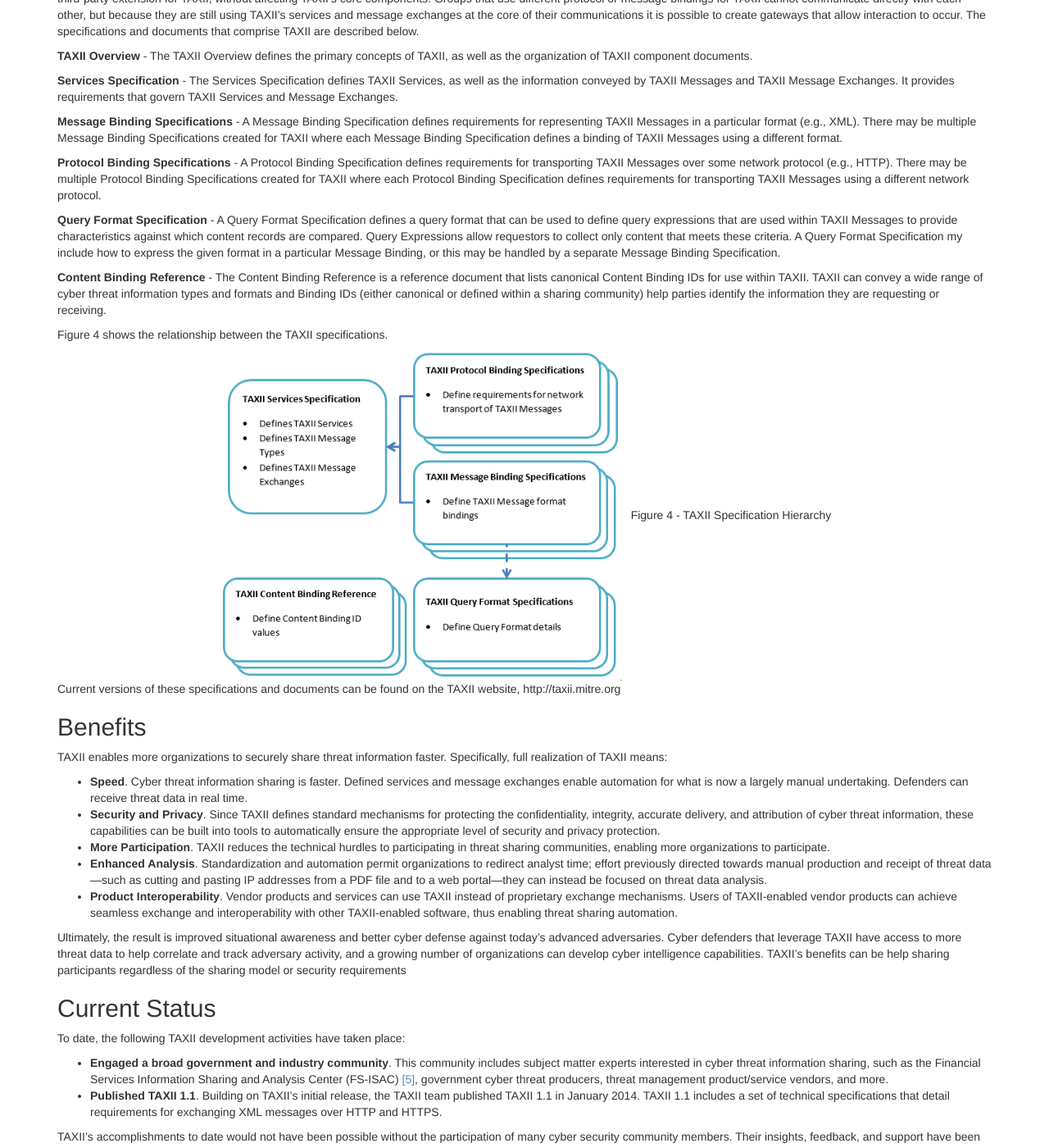
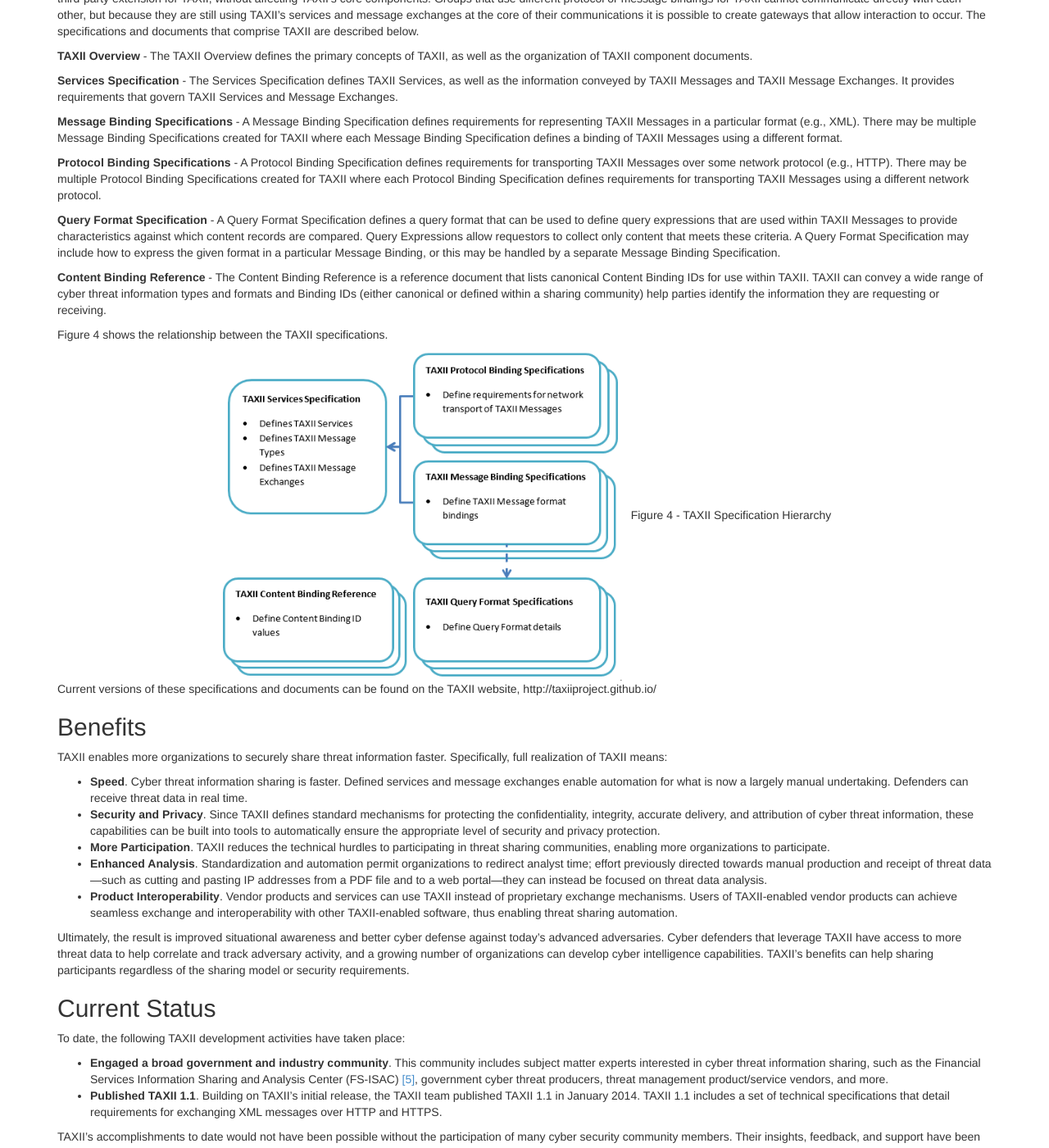
Before and after one commit to TAXIIProject/taxiiproject.github.io, a Jekyll site: the page built from getting-started/whitepaper/index.md, in a window 1280 px wide and 1400 px high, scrolled down 2884 px. Shown: the whole window at 82% size. Built offline with Jekyll 4.4.1, drawn with Linux system fonts in a browser that asks for light colours; Markdown is read by kramdown in place of the engine named in the settings; some of the changed text lies outside the part shown.

Commit message:
Fix typos

```diff
--- a/getting-started/whitepaper/index.md
+++ b/getting-started/whitepaper/index.md
@@ -178,7 +178,7 @@ transporting TAXII Messages using a different network protocol.
 **Query Format Specification** - A Query Format Specification defines a query format that can be used to
 define query expressions that are used within TAXII Messages to provide characteristics against which
 content records are compared. Query Expressions allow requestors to collect only content that meets
-these criteria. A Query Format Specification my include how to express the given format in a particular
+these criteria. A Query Format Specification may include how to express the given format in a particular
 Message Binding, or this may be handled by a separate Message Binding Specification.
 
 **Content Binding Reference** - The Content Binding Reference is a reference document that lists canonical
@@ -195,7 +195,7 @@ Figure 4 - TAXII Specification Hierarchy
 </center>
 
 Current versions of these specifications and documents can be found on the TAXII website,
-http://taxii.mitre.org
+http://taxiiproject.github.io/
 
 ## Benefits
 
@@ -223,8 +223,8 @@ automation.
 Ultimately, the result is improved situational awareness and better cyber defense against today’s
 advanced adversaries. Cyber defenders that leverage TAXII have access to more threat data to help
 correlate and track adversary activity, and a growing number of organizations can develop cyber
-intelligence capabilities. TAXII's benefits can be help sharing participants regardless of the sharing
-model or security requirements
+intelligence capabilities. TAXII's benefits can help sharing participants regardless of the sharing
+model or security requirements.
 
 ## Current Status
 To date, the following TAXII development activities have taken place:
```
Also changed, not shown: other parts of getting-started/whitepaper/index.md (+2 -2 lines), about/index.md (+1 -1 lines), documentation/sample-use/index.md (+1 -1 lines).
